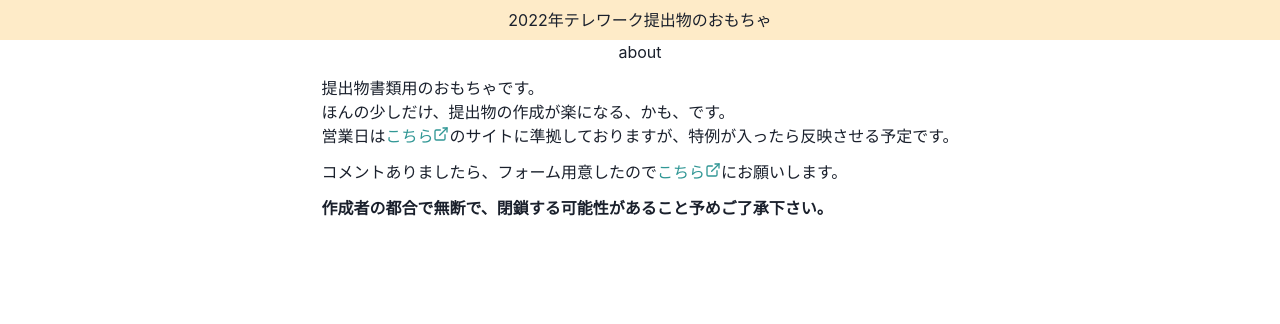
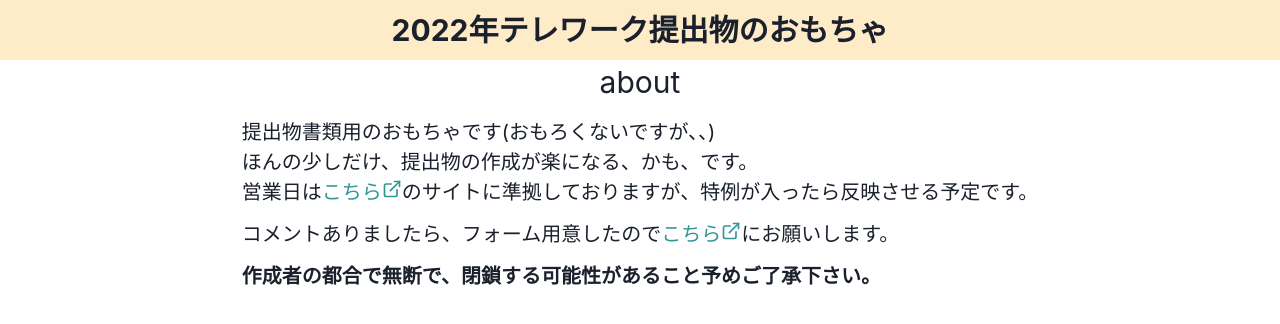
Before and after one commit to mu2uuu/calc-tw, a React (Create React App) app: page /about in a window 1280 px wide. Shown: the top 324 px of the page. Built offline with nearby package versions, Linux system fonts and the light colour scheme.

Commit message:
modify css

```diff
--- a/src/App.js
+++ b/src/App.js
@@ -25,7 +25,7 @@ function App() {
   return (
     <>
       <Header title={"おもちゃ"} />
-      <Stack spacing={"5"} align={"center"}>
+      <Stack spacing={"5"} align={"center"} fontSize={"xl"}>
         <Select
           mt="3"
           placeholder="月を選択"
--- a/src/about.jsx
+++ b/src/about.jsx
@@ -1,4 +1,4 @@
-import { Box, Center, Link, Text } from "@chakra-ui/react"
+import { Box, Link, Text } from "@chakra-ui/react"
 import { ExternalLinkIcon } from '@chakra-ui/icons'
 import { Header } from "./header"
 
@@ -6,9 +6,9 @@ export const About = () => {
   return (
     <>
       <Header title={"あばうと"} />
-      <Center>
+      <Box display={"flex"} justifyContent={"center"} alignItems={"center"} fontSize={"xl"}>
         <Box mt="3">
-          <Text>提出物書類用のおもちゃです。</Text>
+          <Text>提出物書類用のおもちゃです(おもろくないですが、、)</Text>
           <Text>ほんの少しだけ、提出物の作成が楽になる、かも、です。</Text>
           <Text>
             営業日は
@@ -28,7 +28,7 @@ export const About = () => {
             作成者の都合で無断で、閉鎖する可能性があること予めご了承下さい。<br />
           </Text>
         </Box>
-      </Center>
+      </Box>
     </>
   )
 }
--- a/src/header.jsx
+++ b/src/header.jsx
@@ -1,4 +1,4 @@
-import { Center } from "@chakra-ui/react"
+import { Box, Center, Heading } from "@chakra-ui/react"
 import Helmet from "react-helmet";
 import { Link } from "react-router-dom";
 
@@ -22,12 +22,16 @@ export const Header = (props) => {
         <link rel="shortcut icon" href=".images/favicon128.ico" type="image/x-icon" />
         <title>{title}</title>
       </Helmet>
-      <Center h={10} backgroundColor={"orange.100"}>
-        <Link to="/">
-          {year}年テレワーク提出物のおもちゃ
-        </Link>
-      </Center>
-      <Center>
+      <Box backgroundColor={"orange.100"} pt="3" pb="3">
+        <Center h="100%">
+          <Heading fontSize={{ base: "xl", md: "3xl" }}>
+            <Link to="/">
+              {year}年テレワーク提出物のおもちゃ
+            </Link>
+          </Heading>
+        </Center>
+      </Box>
+      <Center fontSize={{ base: "xl", md: "3xl" }}>
         <Link to="/about" >about</Link>
       </Center>
 
```
